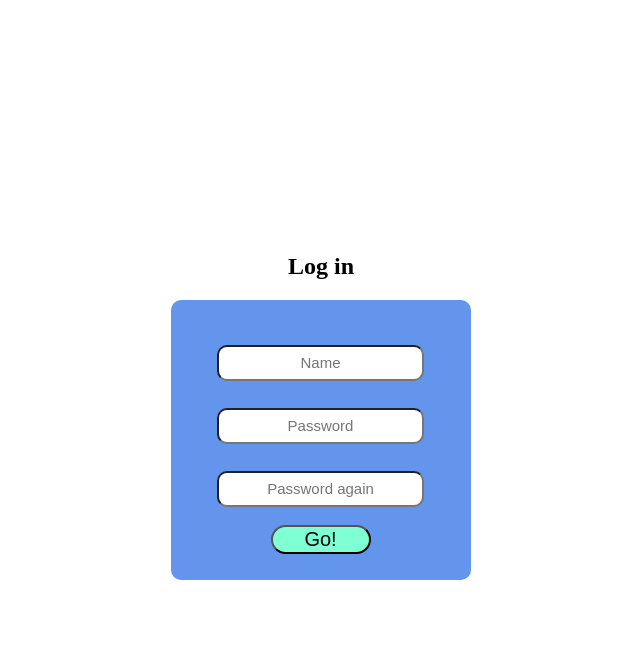
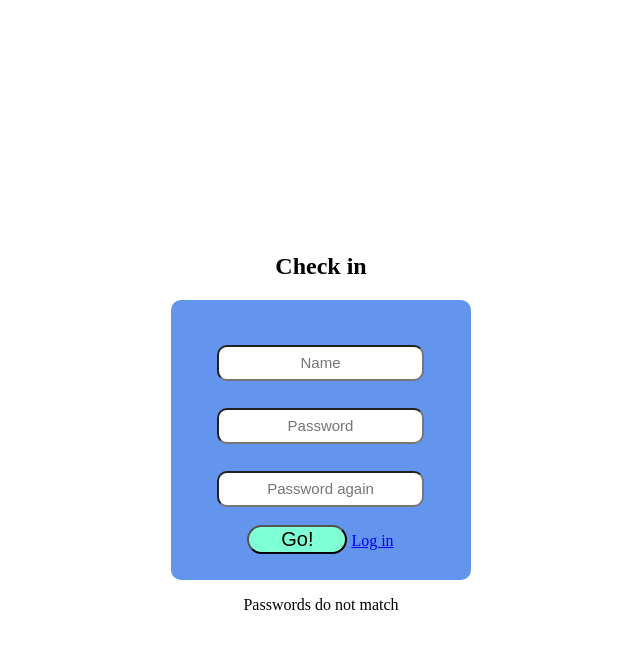
Before and after one commit to AlexandrFedorow/math_game_web, a Flask app: page / in a window 1280 px wide. Shown: the top 649 px of the page, without its empty margins (319-959 px from the left). Run offline with Flask 2, Linux system fonts and the light colour scheme.

Commit message:
edited the login page and registration

```diff
--- a/app.py
+++ b/app.py
@@ -53,11 +53,15 @@ def login():
         password = request.form.get('password')
         password_again = request.form.get('password_again')
         line = Users.query.filter_by(name=username).all()
-    if password != password_again:
+
+    if password != password_again or password == '' and password_again == '':
         return render_template('login.html', message='Passwords do not match')
 
     elif len(line) != 0:
-        return render_template('login.html', message='Nickname olready use')
+        return render_template('login.html', message='Nickname is already in use')
+
+    elif username == '':
+        return render_template('login.html', message='You have not entered a nickname')
 
     elif len(line) == 0 and username != '' and password != '' and password_again != '' and password == password_again:
         session['user'] = username
@@ -79,9 +83,6 @@ def login():
                                         ctr4=config.mix_des[3],
                                         exp=config.e,
                                         lvl=1)
-
-    elif username == 'singin' and password == '' and password_again == '':
-        return redirect(url_for('sing_in'))
 
     return render_template('login.html')
 
--- a/templates/login.html
+++ b/templates/login.html
@@ -9,7 +9,7 @@
 <body>
 
 <div class="m">
-	<div class="shap"><h2>Log in</h2></div>
+	<div class="shap"><h2>Сheck in</h2></div>
 
 	<div class="main">
 		<br>
@@ -19,6 +19,7 @@
 			<input id="m" class="form" type="password" placeholder="Password again" name="password_again"><br><br>
 
 			<input class="bt" type="submit" value="Go!">
+			<a href="/sing_in">Log in</a>
 		</form>
 	</div>
 	<div class="error"><p>{{ message }}</p></div>
--- a/templates/sing_in.html
+++ b/templates/sing_in.html
@@ -9,7 +9,7 @@
 <body>
 
 <div class="m">
-	<div class="shap"><h2>Sing in</h2></div>
+	<div class="shap"><h2>Log in</h2></div>
 
 	<div class="main">
 		<br>
@@ -20,6 +20,7 @@
 			<br><br>
 
 			<input class="bt" type="submit" value="Start">
+			<a href="/">Back</a>
 		</form>
 	</div>
 	<div class="error"><p>{{ message }}</p></div>
```
